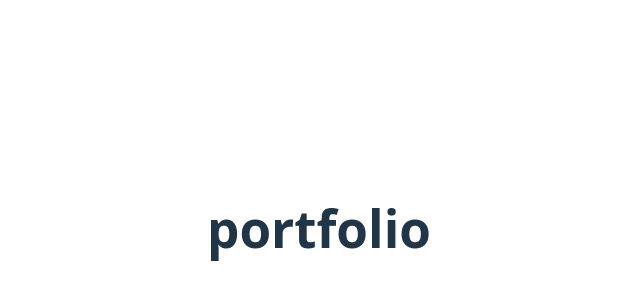
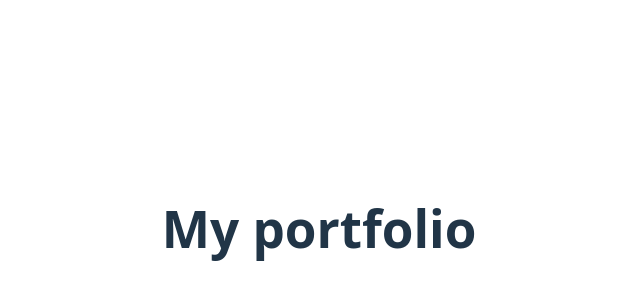
Before and after one commit to Govardhan0020/portfolio, a React (Vite) app: page / in a window 1280 px wide. Shown: the part 172-472 px from the top of the page, without its empty margins (321-961 px from the left). Built offline with nearby package versions, Linux system fonts and the light colour scheme.

Commit message:
updated ui

```diff
--- a/package.json
+++ b/package.json
@@ -10,7 +10,7 @@
     "lint": "eslint .",
     "preview": "vite preview",
     "predeploy": "npm run build",
-    "deploy": "gh-pages -d dist"
+    "deploy": "gh-pages -d build"
   },
   "dependencies": {
     "react": "^19.2.0",
--- a/src/App.jsx
+++ b/src/App.jsx
@@ -5,7 +5,7 @@ function App() {
 
   return (
  <>
- <h1>   portfolio  </h1>
+ <h1> My  portfolio  </h1>
  </>
   )
 }
```
